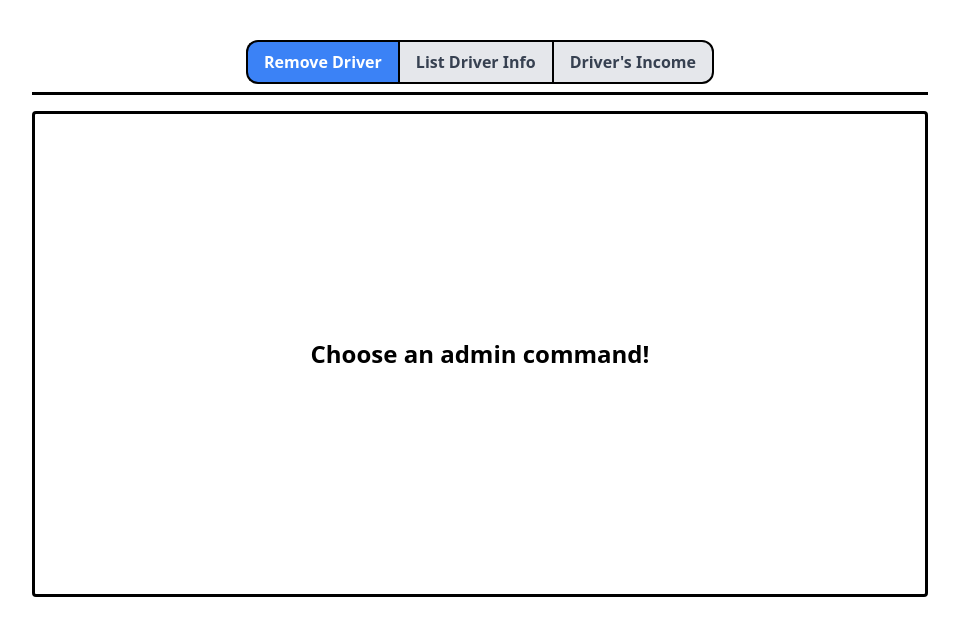
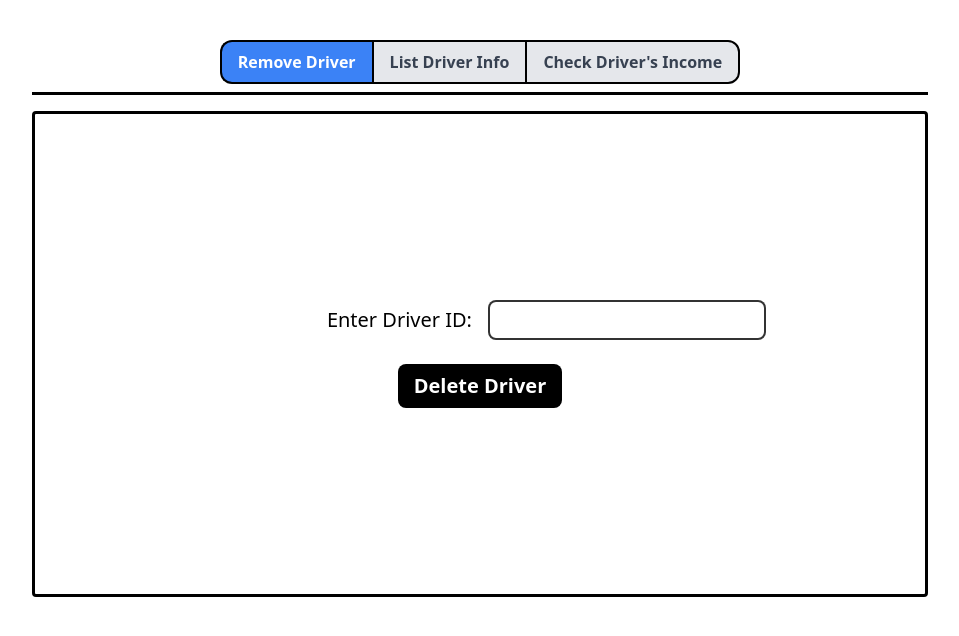
Before and after one commit to Abheelash-Mishra/ridemate-client, a React (Vite) app: page /admin in a window 1280 px wide. Both pictures are taken after a click on the button "Remove Driver". Shown: the top 636 px of the page, without its empty margins (160-1119 px from the left). Built offline with nearby package versions, Linux system fonts and the light colour scheme.

Commit message:
Add forms for all admin services

```diff
--- a/src/components/AdminServices.jsx
+++ b/src/components/AdminServices.jsx
@@ -1,13 +1,23 @@
 import {useState} from "react";
+import RemoveDriver from "./forms/RemoveDriver.jsx";
+import DriverInfoForm from "./forms/DriverInfoForm.jsx";
+import CheckIncomeForm from "./forms/CheckIncomeForm.jsx";
 
 const AdminServices = () => {
     const [selectedOption, setSelectedOption] = useState(null);
 
-    const options = ["Remove Driver", "List Driver Info", "Driver's Income"];
+    const options = ["Remove Driver", "List Driver Info", "Check Driver's Income"];
 
     const renderComponent = () => {
         switch (selectedOption) {
-            // Need to add components
+            case "Remove Driver":
+                return <RemoveDriver />;
+
+            case "List Driver Info":
+                return <DriverInfoForm />;
+
+            case "Check Driver's Income":
+                return <CheckIncomeForm />;
 
             default:
                 return (
--- /dev/null
+++ b/src/components/forms/CheckIncomeForm.jsx
@@ -0,0 +1,67 @@
+import {useState} from "react";
+import axios from "axios";
+import {BASE_URL} from "../../constants.js";
+import toast from "react-hot-toast";
+
+const CheckIncomeForm = () => {
+    const [driverID, setDriverID] = useState("");
+    const [response, setResponse] = useState(null);
+
+    const handleDriverIDChange = (e) => {
+        const value = e.target.value.replace(/\D/g, "");
+        setDriverID(value);
+    };
+
+    const handleSubmit = (e) => {
+        e.preventDefault();
+        setResponse(null);
+
+        axios.get(BASE_URL + "/admin/drivers/earnings", {
+            params: {
+                driverID: driverID,
+            }
+        }).then(response => {
+            console.log(response.data);
+            setResponse(response.data);
+            toast.success("Fetched earnings!");
+        }).catch(error => {
+            console.log(error.response);
+            toast.error(error.response.data.error);
+        });
+    };
+
+
+    return (
+        <div className={"h-[28rem] flex flex-col justify-center items-center text-xl font-bold"}>
+            <form
+                onSubmit={handleSubmit}
+                className="grid grid-cols-4 gap-4 w-2/3 justify-center items-center"
+            >
+                <label className="col-span-2 font-medium text-right">Enter Driver ID:</label>
+                <input
+                    type="text"
+                    value={driverID}
+                    onChange={handleDriverIDChange}
+                    className="col-span-2 px-2 py-1 rounded-lg border-black/80 border-2"
+                />
+
+                <div className="col-span-4 flex justify-center mt-2">
+                    <button
+                        type="submit"
+                        className="bg-black text-white px-4 py-2 rounded-lg hover:bg-gray-800"
+                    >
+                        View Income
+                    </button>
+                </div>
+            </form>
+
+            { response && (
+                <div className={"my-8"}>
+                    <p>Driver_D{response?.driverID}'s Total Earnings: <span className={"font-medium"}>Rs. {response?.earnings.toFixed(2)}</span></p>
+                </div>
+            )}
+        </div>
+    );
+};
+
+export default CheckIncomeForm;
--- /dev/null
+++ b/src/components/forms/DriverInfoForm.jsx
@@ -0,0 +1,100 @@
+import {useState} from "react";
+import axios from "axios";
+import {BASE_URL} from "../../constants.js";
+import toast from "react-hot-toast";
+
+const DriverInfoForm = () => {
+    const [number, setNumber] = useState("");
+    const [response, setResponse] = useState(null);
+
+    const handleNumberChange = (e) => {
+        const value = e.target.value.replace(/\D/g, "");
+        setNumber(value);
+    };
+
+    const handleSubmit = (e) => {
+        e.preventDefault();
+        setResponse(null);
+
+        axios.get(BASE_URL + "/admin/drivers/list", {
+            params: {
+                N: number,
+            }
+        }).then(response => {
+            console.log(response.data);
+            setResponse(response.data);
+            toast.success("Details Fetched!");
+        }).catch(error => {
+            console.log(error.response);
+            toast.error(error.response.data.error);
+        });
+    };
+
+
+    return (
+        <div className={"h-[28rem] flex flex-col justify-center items-center text-xl font-bold"}>
+            { response === null ? (
+                <form
+                    onSubmit={handleSubmit}
+                    className="grid grid-cols-4 gap-4 w-2/3 justify-center items-center"
+                >
+                    <label className="col-span-2 font-medium text-right">Number of drivers to list:</label>
+                    <input
+                        type="text"
+                        value={number}
+                        onChange={handleNumberChange}
+                        className="col-span-2 px-2 py-1 rounded-lg border-black/80 border-2"
+                    />
+
+                    <div className="col-span-4 flex justify-center mt-2">
+                        <button
+                            type="submit"
+                            className="bg-black text-white px-4 py-2 rounded-lg hover:bg-gray-800"
+                        >
+                            List Details
+                        </button>
+                    </div>
+                </form>
+
+            ) : (
+                <div className="my-8">
+                    <table className="min-w-full border-collapse border-2 border-black shadow-md">
+                        <thead>
+                        <tr className="bg-gray-200">
+                            <th className="border border-gray-600 px-4 py-2 text-left">S. No</th>
+                            <th className="border border-gray-600 px-4 py-2 text-left">Driver ID</th>
+                            <th className="border border-gray-600 px-4 py-2 text-left">X</th>
+                            <th className="border border-gray-600 px-4 py-2 text-left">Y</th>
+                            <th className="border border-gray-600 px-4 py-2 text-left">Rating</th>
+                        </tr>
+                        </thead>
+                        <tbody>
+                        {Array.isArray(response) ? (
+                            response.map((driver, index) => (
+                                <tr key={driver.driverID} className="odd:bg-white even:bg-gray-100">
+                                    <td className="border border-gray-600 px-4 py-2">{index + 1}.</td>
+                                    <td className="border border-gray-600 px-4 py-2">{driver.driverID}</td>
+                                    <td className="border border-gray-600 px-4 py-2">{driver.x}</td>
+                                    <td className="border border-gray-600 px-4 py-2">{driver.y}</td>
+                                    <td className="border border-gray-600 px-4 py-2">{driver.rating.toFixed(1)}</td>
+                                </tr>
+                            ))
+                        ) : (
+                            <tr className="bg-white">
+                                <td className="border border-gray-600 px-4 py-2">1.</td>
+                                <td className="border border-gray-300 px-4 py-2">{response.driverID}</td>
+                                <td className="border border-gray-300 px-4 py-2">{response.x}</td>
+                                <td className="border border-gray-300 px-4 py-2">{response.y}</td>
+                                <td className="border border-gray-300 px-4 py-2">{response.rating.toFixed(1)}</td>
+                            </tr>
+                        )}
+                        </tbody>
+                    </table>
+                </div>
+
+            )}
+        </div>
+    );
+};
+
+export default DriverInfoForm;
--- /dev/null
+++ b/src/components/forms/RemoveDriver.jsx
@@ -0,0 +1,67 @@
+import {useState} from "react";
+import axios from "axios";
+import {BASE_URL} from "../../constants.js";
+import toast from "react-hot-toast";
+
+const RemoveDriver = () => {
+    const [driverID, setDriverID] = useState("");
+    const [response, setResponse] = useState(null);
+
+    const handleDriverIDChange = (e) => {
+        const value = e.target.value.replace(/\D/g, "");
+        setDriverID(value);
+    };
+
+    const handleSubmit = (e) => {
+        e.preventDefault();
+        setResponse(null);
+
+        axios.delete(BASE_URL + "/admin/drivers/remove", {
+            params: {
+                driverID: driverID,
+            }
+        }).then(response => {
+            console.log(response.data);
+            setResponse(response.data);
+            toast.success("Driver removed!");
+        }).catch(error => {
+            console.log(error.response);
+            toast.error(error.response.data.error);
+        });
+    };
+
+
+    return (
+        <div className={"h-[28rem] flex flex-col justify-center items-center text-xl font-bold"}>
+            <form
+                onSubmit={handleSubmit}
+                className="grid grid-cols-4 gap-4 w-2/3 justify-center items-center"
+            >
+                <label className="col-span-2 font-medium text-right">Enter Driver ID:</label>
+                <input
+                    type="text"
+                    value={driverID}
+                    onChange={handleDriverIDChange}
+                    className="col-span-2 px-2 py-1 rounded-lg border-black/80 border-2"
+                />
+
+                <div className="col-span-4 flex justify-center mt-2">
+                    <button
+                        type="submit"
+                        className="bg-black text-white px-4 py-2 rounded-lg hover:bg-gray-800"
+                    >
+                        Delete Driver
+                    </button>
+                </div>
+            </form>
+
+            { response && (
+                <div className={"my-8"}>
+                    <p>Driver_D{driverID}'s has been removed from our records!</p>
+                </div>
+            )}
+        </div>
+    );
+};
+
+export default RemoveDriver;
```
